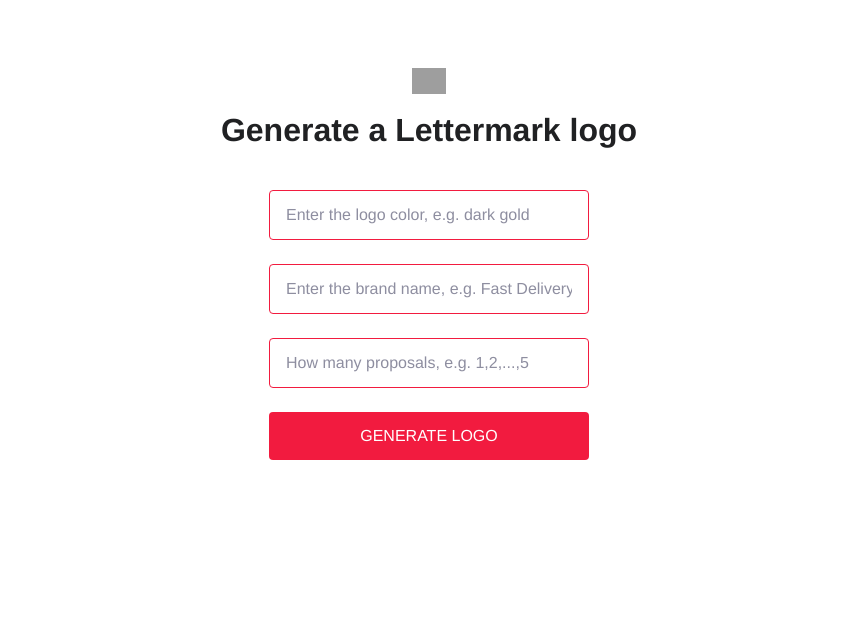
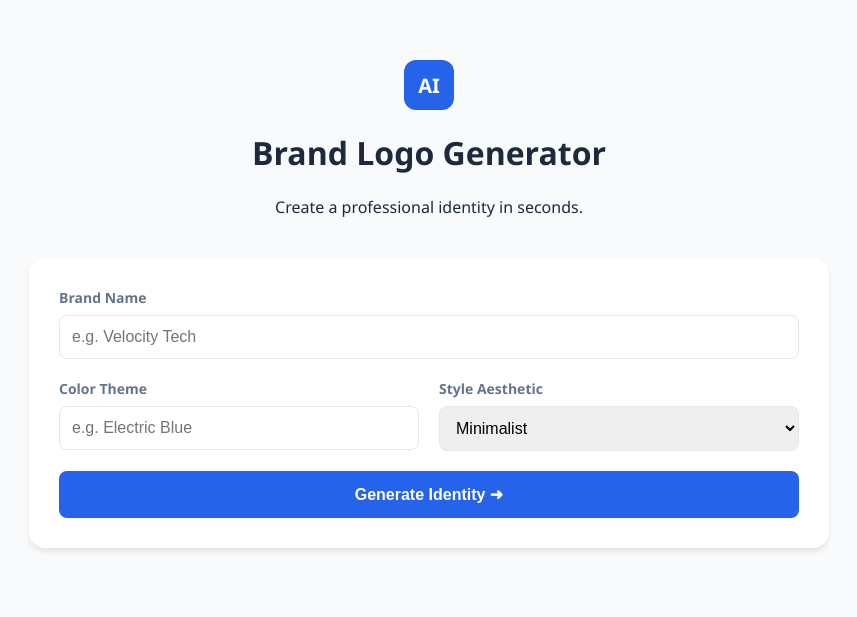
Before and after one commit to dhananjaylab/Logo-Generator, a Flask app: page / in a window 1280 px wide. Shown: the top 617 px of the page, without its empty margins (211-1068 px from the left). Run offline with Flask 3, Linux system fonts and the light colour scheme; some web fonts are replaced; grey boxes are pictures that could not be loaded.

Commit message:
Enhance README, update .env, refactor app logic, and improve UI/UX for logo generation

```diff
--- a/flask-logo-app/logo-app/app.py
+++ b/flask-logo-app/logo-app/app.py
@@ -1,31 +1,49 @@
 import os
-import openai
 from flask import Flask, request, render_template
+from openai import OpenAI
+from dotenv import load_dotenv
+
+# Load API key from .env file
+load_dotenv()
 
 app = Flask(__name__)
-openai.api_key = os.getenv("OPENAI_API_KEY")
 
+# Initialize OpenAI Client (v1.0+)
+client = OpenAI(api_key=os.getenv("OPENAI_API_KEY"))
 
-@app.route("/", methods=("GET","POST"))
-def openai_app():
+@app.route("/", methods=("GET", "POST"))
+def index():
     if request.method == "POST":
-        text = request.form["text"]
-        color = request.form["color"]
-        number = request.form["number"]
-        response = openai.Image.create(
-            prompt=generate_prompt(text,color),
-            n=min(int(number), 5),
-            size='256x256'
-        )
+        try:
+            brand_name = request.form["text"]
+            color_theme = request.form["color"]
+            style = request.form["style"]
 
-        return render_template("index.html", result=response)
+            # Smart Prompt Engineering
+            # We hide the complexity from the user but send detailed instructions to the AI
+            full_prompt = (
+                f"A high-quality, vector-style logo for a company named '{brand_name}'. "
+                f"Style: {style}. "
+                f"Primary Color: {color_theme}. "
+                f"White background, centered, symmetrical, flat design, high resolution."
+            )
+
+            # Call OpenAI DALL-E 2 (Cost-effective & Fast)
+            response = client.images.generate(
+                model="dall-e-2",
+                prompt=full_prompt,
+                n=2, # Generate 2 variations
+                size="256x256"
+            )
+
+            image_urls = [item.url for item in response.data]
+
+            return render_template("index.html", result=image_urls, brand=brand_name)
+
+        except Exception as e:
+            return render_template("index.html", error=str(e))
 
     return render_template("index.html")
 
-def generate_prompt(text, color):
-    return "Modern, symmetrical, balanced, centered, professional-looking, letter mark logo that incorporates the company name: \"{}\", {} color".format(text, color)
-
-
-
 if __name__ == "__main__":
-    app.run(host='127.0.0.1', port=5050)
+    app.run(debug=True, host='127.0.0.1', port=5050)
--- /dev/null
+++ b/flask-logo-app/logo-app/requirements.txt
@@ -0,0 +1,3 @@
+Flask==3.0.0
+openai>=1.3.0
+python-dotenv==1.0.0
--- a/flask-logo-app/logo-app/static/style.css
+++ b/flask-logo-app/logo-app/static/style.css
@@ -1,79 +1,209 @@
-@font-face {
-  font-family: "ColfaxAI";
-  src: url(https://cdn.openai.com/API/fonts/ColfaxAIRegular.woff2)
-      format("woff2"),
-    url(https://cdn.openai.com/API/fonts/ColfaxAIRegular.woff) format("woff");
-  font-weight: normal;
-  font-style: normal;
+:root {
+    --primary: #2563eb;
+    --bg: #f8fafc;
+    --card-bg: #ffffff;
+    --text: #1e293b;
+    --border: #e2e8f0;
 }
-@font-face {
-  font-family: "ColfaxAI";
-  src: url(https://cdn.openai.com/API/fonts/ColfaxAIBold.woff2) format("woff2"),
-    url(https://cdn.openai.com/API/fonts/ColfaxAIBold.woff) format("woff");
-  font-weight: bold;
-  font-style: normal;
+
+body {
+    font-family: 'Segoe UI', sans-serif;
+    background-color: var(--bg);
+    color: var(--text);
+    margin: 0;
+    display: flex;
+    justify-content: center;
+    padding-bottom: 50px;
 }
-body,
-input {
-  font-size: 16px;
-  line-height: 24px;
-  color: #353740;
-  font-family: "ColfaxAI", Helvetica, sans-serif;
+
+.main-container {
+    width: 100%;
+    max-width: 800px;
+    padding: 20px;
 }
-body {
-  display: flex;
-  flex-direction: column;
-  align-items: center;
-  padding-top: 60px;
+
+/* Header */
+.header {
+    text-align: center;
+    margin: 40px 0;
 }
-.icon {
-  width: 34px;
+.logo-mark {
+    background: var(--primary);
+    color: white;
+    width: 50px;
+    height: 50px;
+    border-radius: 12px;
+    display: flex;
+    align-items: center;
+    justify-content: center;
+    font-weight: bold;
+    margin: 0 auto 15px;
+    font-size: 20px;
 }
-h3 {
-  font-size: 32px;
-  line-height: 40px;
-  font-weight: bold;
-  color: #202123;
-  margin: 16px 0 40px;
+
+/* Form */
+form {
+    background: var(--card-bg);
+    padding: 30px;
+    border-radius: 16px;
+    box-shadow: 0 4px 6px -1px rgba(0, 0, 0, 0.1);
+    display: flex;
+    flex-direction: column;
+    gap: 20px;
 }
-form {
-  display: flex;
-  flex-direction: column;
-  width: 320px;
+
+.form-row {
+    display: flex;
+    gap: 20px;
 }
-input[type="text"] {
-  padding: 12px 16px;
-  border: 1px solid #f21b3f;
-  border-radius: 4px;
-  margin-bottom: 24px;
+
+.form-group {
+    flex: 1;
+    display: flex;
+    flex-direction: column;
+    gap: 8px;
 }
-::placeholder {
-  color: #8e8ea0;
-  opacity: 1;
+
+label {
+    font-size: 14px;
+    font-weight: 600;
+    color: #64748b;
 }
-input[type="submit"] {
-  padding: 12px 0;
-  color: #fff;
-  background-color: #f21b3f;
-  border: none;
-  border-radius: 4px;
-  text-align: center;
-  cursor: pointer;
+
+input, select {
+    padding: 12px;
+    border: 1px solid var(--border);
+    border-radius: 8px;
+    font-size: 16px;
 }
-input[type="submit"]:hover {
-  background-color: #c21632;
+
+button {
+    background: var(--primary);
+    color: white;
+    padding: 14px;
+    border: none;
+    border-radius: 8px;
+    font-size: 16px;
+    font-weight: 600;
+    cursor: pointer;
+    transition: 0.2s;
 }
-.result {
-  font-weight: bold;
-  margin-top: 40px;
-  white-space: pre-wrap;
-  white-space: -moz-pre-wrap;
-  white-space: -o-pre-wrap;
-  word-wrap: break-word;
-  display:flex;
-  gap: 10px;
+
+button:hover { opacity: 0.9; }
+button:disabled { background: #cbd5e1; }
+
+/* Results */
+.logos-grid {
+    display: grid;
+    grid-template-columns: repeat(auto-fit, minmax(250px, 1fr));
+    gap: 20px;
+    margin-top: 20px;
 }
+
+.logo-card {
+    background: white;
+    padding: 10px;
+    border-radius: 12px;
+    box-shadow: 0 2px 4px rgba(0,0,0,0.05);
+    text-align: center;
+}
+
+.logo-card img {
+    width: 100%;
+    border-radius: 8px;
+}
+
+.download-btn {
+    display: block;
+    margin-top: 10px;
+    text-decoration: none;
+    color: var(--primary);
+    font-size: 14px;
+    font-weight: 600;
+}
+
+/* Mockup Section (Eye Catching!) */
+.mockup-container {
+    display: flex;
+    gap: 30px;
+    justify-content: center;
+    flex-wrap: wrap;
+    margin-top: 20px;
+}
+
+.mockup-card.business-card {
+    width: 300px;
+    height: 180px;
+    background: white;
+    border-radius: 10px;
+    box-shadow: 0 10px 25px rgba(0,0,0,0.15);
+    display: flex;
+    align-items: center;
+    justify-content: space-between;
+    padding: 20px;
+    position: relative;
+    overflow: hidden;
+}
+
+.business-card::before {
+    content: '';
+    position: absolute;
+    top: 0; right: 0;
+    width: 100px; height: 100%;
+    background: #f1f5f9;
+    transform: skewX(-15deg) translateX(50px);
+    z-index: 0;
+}
+
+.mockup-logo {
+    width: 80px;
+    height: 80px;
+    border-radius: 50%;
+    object-fit: cover;
+    z-index: 1;
+}
+
+.card-text {
+    z-index: 1;
+    text-align: right;
+}
+
+.mockup-card.app-icon {
+    width: 100px;
+    height: 100px;
+    border-radius: 22px;
+    box-shadow: 0 10px 20px rgba(0,0,0,0.2);
+    overflow: hidden;
+}
+
+.mockup-logo-icon {
+    width: 100%;
+    height: 100%;
+    object-fit: cover;
+}
+
+/* Loading */
 .loading {
-  margin-top: 12px;
-  display: none;
+    display: none;
+    flex-direction: column;
+    align-items: center;
+    margin-top: 40px;
 }
+.spinner {
+    width: 40px; height: 40px;
+    border: 4px solid #f3f3f3;
+    border-top: 4px solid var(--primary);
+    border-radius: 50%;
+    animation: spin 1s linear infinite;
+}
+@keyframes spin { 100% { transform: rotate(360deg); } }
+
+/* Error */
+.error-card {
+    background: #fee2e2;
+    color: #991b1b;
+    padding: 16px;
+    border-radius: 8px;
+    margin-top: 20px;
+    font-weight: 500;
+}
--- a/flask-logo-app/logo-app/templates/index.html
+++ b/flask-logo-app/logo-app/templates/index.html
@@ -1,36 +1,105 @@
 <!DOCTYPE html>
+<html lang="en">
 <head>
-  <title>OpenAI Logo Maker</title>
-  <link
-    rel="shortcut icon"
-    href="{{ url_for('static', filename='icon.jpg') }}"
-  />
-  <link rel="stylesheet" href="{{ url_for('static', filename='style.css') }}" />
-  <script src="https://code.jquery.com/jquery-3.7.0.min.js"></script>
-  <script type="text/javascript">
-    function loading(){
-      $(".loading").show();
+    <meta charset="UTF-8">
+    <meta name="viewport" content="width=device-width, initial-scale=1.0">
+    <title>GenAI Brand Designer</title>
+    <link rel="stylesheet" href="{{ url_for('static', filename='style.css') }}">
+</head>
+<body>
+
+<div class="main-container">
+    <!-- Header -->
+    <div class="header">
+        <div class="logo-mark">AI</div>
+        <h1>Brand Logo Generator</h1>
+        <p>Create a professional identity in seconds.</p>
+    </div>
+
+    <!-- Input Form -->
+    <form action="/" method="post" onsubmit="startLoading()">
+        <div class="form-group">
+            <label>Brand Name</label>
+            <input type="text" name="text" placeholder="e.g. Velocity Tech" required>
+        </div>
+
+        <div class="form-row">
+            <div class="form-group">
+                <label>Color Theme</label>
+                <input type="text" name="color" placeholder="e.g. Electric Blue" required>
+            </div>
+            <div class="form-group">
+                <label>Style Aesthetic</label>
+                <select name="style">
+                    <option value="Minimalist, modern, clean lines">Minimalist</option>
+                    <option value="Cyberpunk, neon, futuristic">Futuristic / Tech</option>
+                    <option value="Vintage, badge, hand-drawn">Vintage / Retro</option>
+                    <option value="Luxury, serif font, gold texture">Luxury / Elegant</option>
+                    <option value="Playful, 3D character, bubble">Playful / Mascot</option>
+                </select>
+            </div>
+        </div>
+
+        <button type="submit" id="generateBtn">Generate Identity ➜</button>
+    </form>
+
+    <!-- Loading State -->
+    <div class="loading" id="loading">
+        <div class="spinner"></div>
+        <p>Drafting concepts...</p>
+    </div>
+
+    <!-- Error Message -->
+    {% if error %}
+    <div class="error-card">
+        ⚠️ {{ error }}
+    </div>
+    {% endif %}
+
+    <!-- Results Area -->
+    {% if result %}
+    <div class="results-section">
+        <h2>Your Brand Concepts</h2>
+
+        <div class="logos-grid">
+            {% for url in result %}
+            <div class="logo-card">
+                <div class="img-wrapper">
+                    <img src="{{ url }}" alt="Generated Logo">
+                </div>
+                <a href="{{ url }}" target="_blank" class="download-btn">Download HD</a>
+            </div>
+            {% endfor %}
+        </div>
+
+        <!-- MOCKUP PREVIEW FEATURE -->
+        <h2 style="margin-top: 40px;">Real-World Mockups</h2>
+        <div class="mockup-container">
+            <!-- Business Card Mockup -->
+            <div class="mockup-card business-card">
+                <img src="{{ result[0] }}" class="mockup-logo">
+                <div class="card-text">
+                    <h3>{{ brand }}</h3>
+                    <p>Founder & CEO</p>
+                </div>
+            </div>
+
+            <!-- App Icon Mockup -->
+            <div class="mockup-card app-icon">
+                <img src="{{ result[0] }}" class="mockup-logo-icon">
+            </div>
+        </div>
+    </div>
+    {% endif %}
+</div>
+
+<script>
+    function startLoading() {
+        document.getElementById('loading').style.display = 'flex';
+        document.getElementById('generateBtn').disabled = true;
+        document.getElementById('generateBtn').innerText = 'Designing...';
     }
-  </script>
-</head>
+</script>
 
-<body>
-  <img src="{{ url_for('static', filename='icon.jpg') }}" class="icon" />
-  <h3>Generate a Lettermark logo</h3>
-  <form action="/" method="post">
-    <input type="text" name="color" placeholder="Enter the logo color, e.g. dark gold" required />
-    <input type="text" name="text" placeholder="Enter the brand name, e.g. Fast Delivery" required />
-    <input type="text" name="number" placeholder="How many proposals, e.g. 1,2,...,5" required />
-    <input type="submit" value="GENERATE LOGO" onclick="loading();" />
-  </form>
-  {% if result %}
-  <div class="result">
-    {%for i in result['data']%}
-      <img src={{i['url']}}>
-    {%endfor%}
-  </div>
-  {% endif %}
-  <div class="loading">
-    <img src="{{ url_for('static', filename='loading.jpg') }}" width="35" height="35">
-  </div>
 </body>
+</html>
```
Also changed, not shown: README.md.
